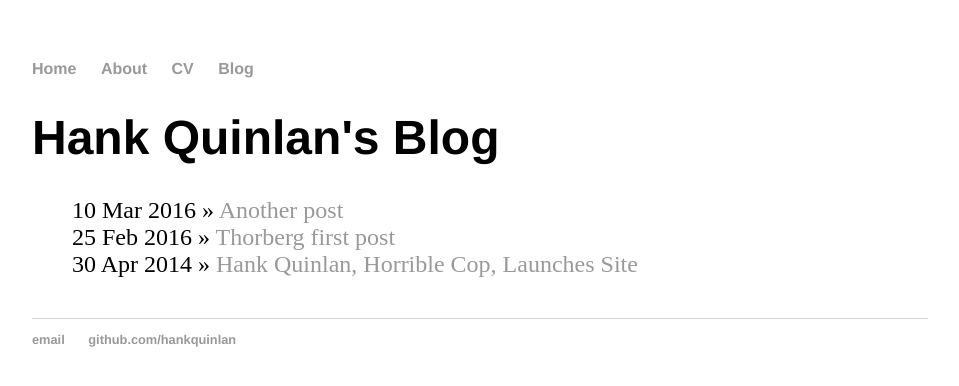
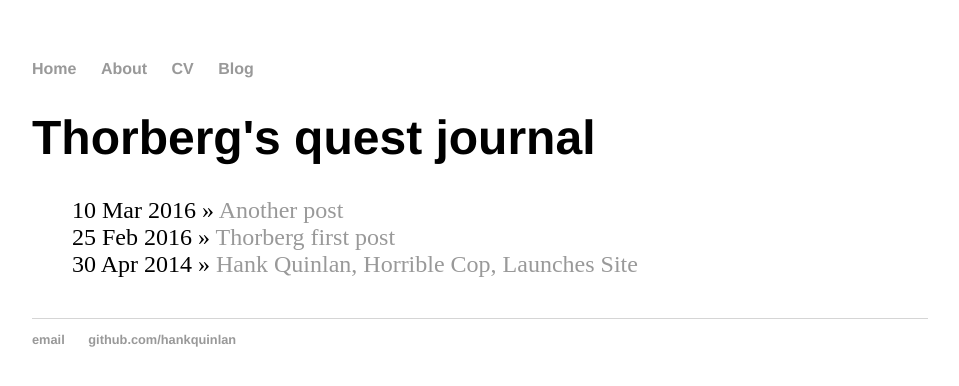
Before and after one commit to Thorberg14/Thorberg14.github.io, a Jekyll site: the page built from blog/index.html, in a window 1280 px wide. Shown: the top 386 px of the page, without its empty margins (160-1119 px from the left). Built offline with Jekyll 4.4.1, drawn with Linux system fonts in a browser that asks for light colours.

Commit message:
Update index.html

```diff
--- a/blog/index.html
+++ b/blog/index.html
@@ -1,6 +1,6 @@
 ---
 layout: default
-title: Hank Quinlan's Blog
+title: Thorberg's quest journal
 ---
 	<h1>{{ page.title }}</h1>
 	<ul class="posts">
```
